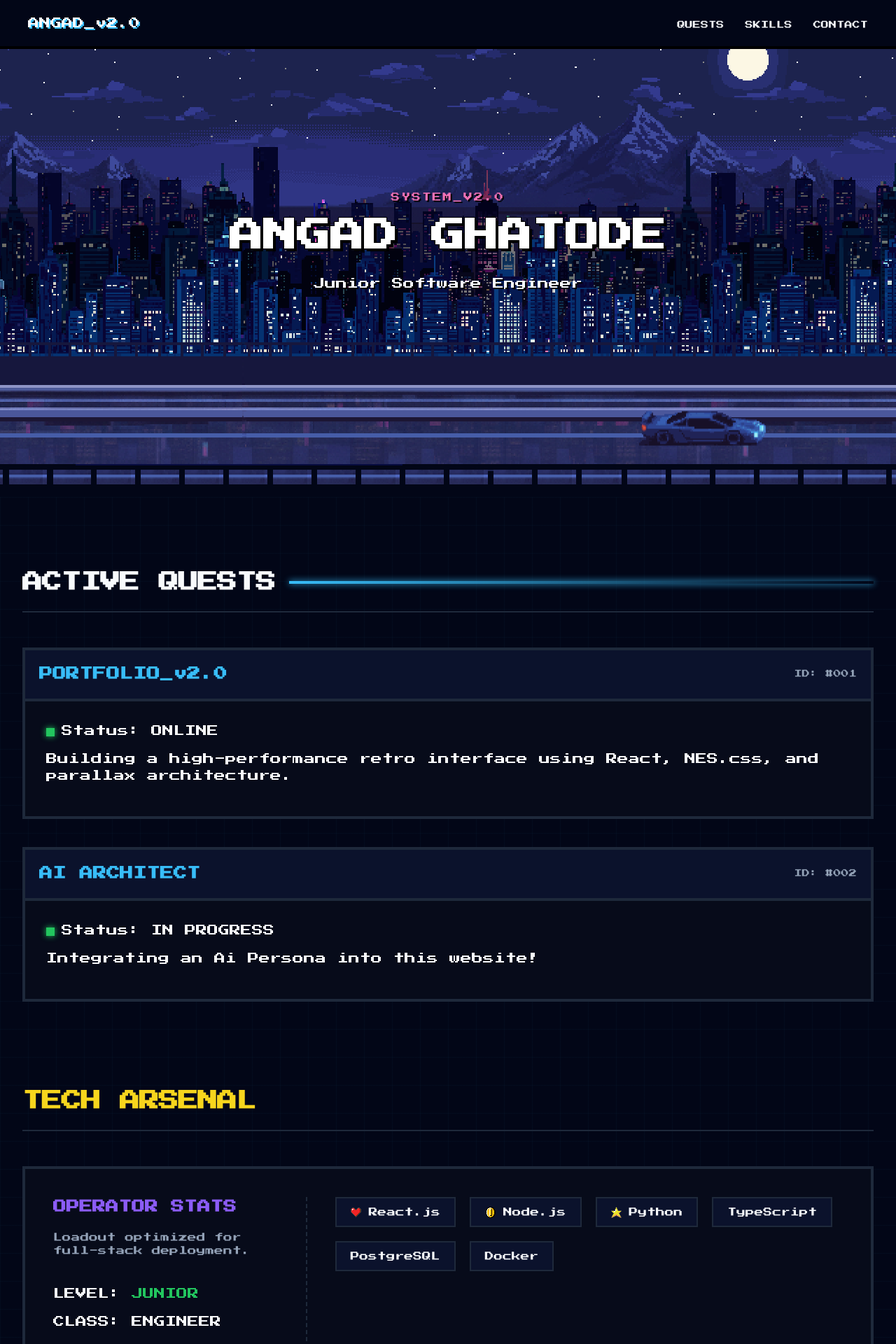
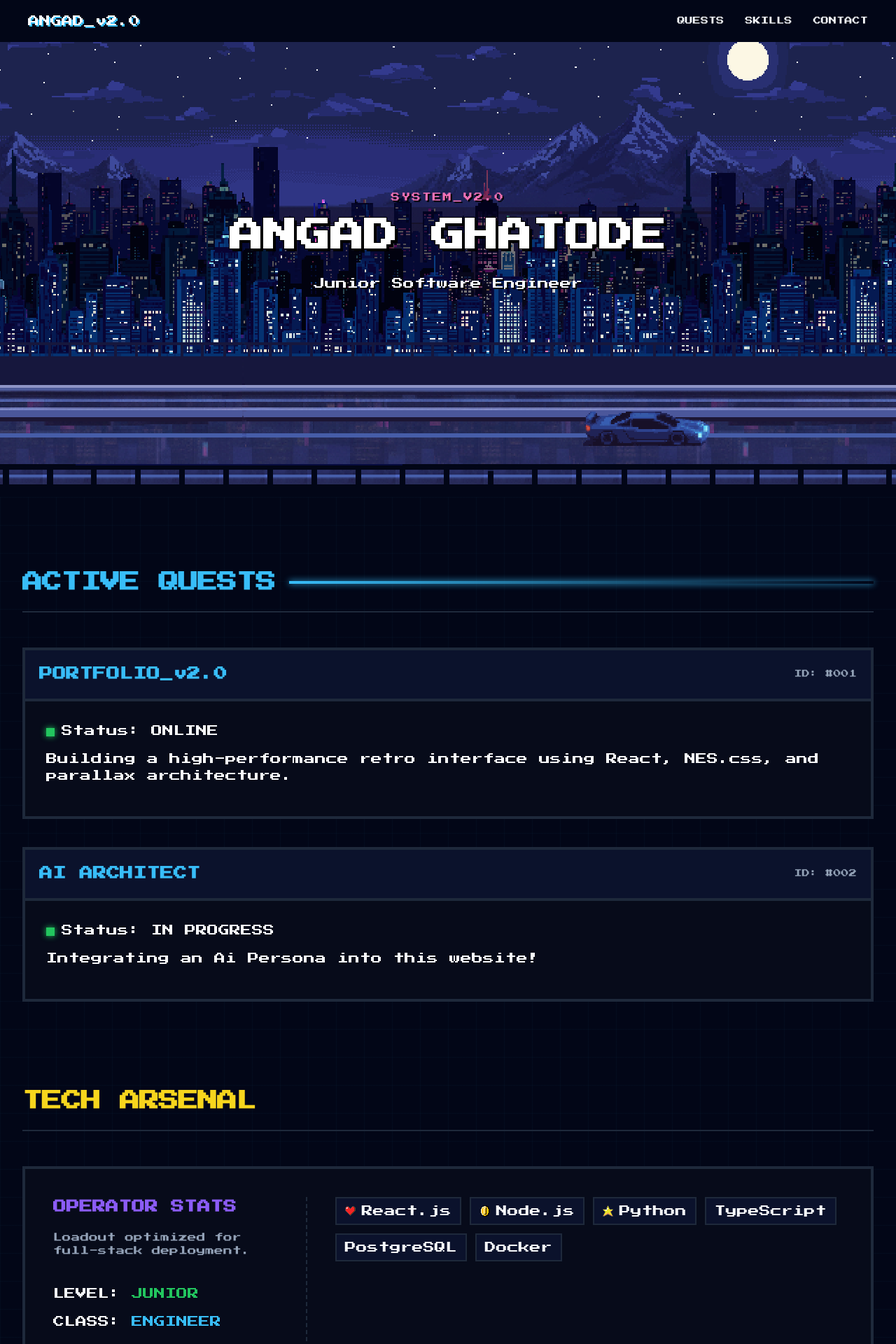
Before and after one commit to angadghatode/portfolio_website, a React (Vite) app in the folder my-pixel-portfolio/: page / in a window 1280 px wide. Shown: the top 1920 px of the page at 70% size. Built offline with nearby package versions, Linux system fonts and the light colour scheme.

Commit message:
mobile view fixes

```diff
--- a/my-pixel-portfolio/src/App.css
+++ b/my-pixel-portfolio/src/App.css
@@ -4,24 +4,24 @@
   --bg-primary: #020617;
   --bg-card: #070B1A;
   --bg-contrast: #0B122C;
-
   --accent-blue: #38BDF8;
   --accent-purple: #8B5CF6;
   --accent-pink: #F472B6;
   --accent-cyan: #22D3EE;
-
   --text-main: #F8FAFC;
   --text-muted: #94A3B8;
-
   --border-default: #1E293B;
   --border-glow: rgba(139, 92, 246, 0.6);
-
   --status-success: #22C55E;
   --status-error: #FB7185;
 }
 
 * {
   font-family: 'Press Start 2P', cursive !important;
+  -webkit-font-smoothing: none;
+  -moz-osx-font-smoothing: grayscale;
+  font-smooth: never;
+  text-rendering: optimizeSpeed;
   margin: 0;
   padding: 0;
   box-sizing: border-box;
@@ -31,8 +31,6 @@
 html, body, #root {
   width: 100%;
   min-height: 100vh;
-  margin: 0;
-  padding: 0;
   overflow-x: hidden;
   background-color: var(--bg-primary);
   color: var(--text-main);
@@ -45,16 +43,15 @@ html, body, #root {
   flex-direction: column;
 }
 
-
 .nes-container.is-dark {
   background-color: var(--bg-card) !important;
-  border-color: var(--accent-soft) !important;
+  border-color: var(--border-default) !important;
   color: var(--text-main) !important;
 }
 
 .nes-input.is-dark, .nes-textarea.is-dark {
   background-color: var(--bg-contrast) !important;
-  border-color: var(--accent-soft) !important;
+  border-color: var(--border-default) !important;
   color: var(--text-main) !important;
 }
 
@@ -66,7 +63,6 @@ html, body, #root {
 
 .nes-btn.is-primary:hover {
   background-color: var(--accent-pink) !important;
-  box-shadow: inset -4px -4px rgba(0, 0, 0, 0.5) !important;
 }
 
 .nes-btn.is-success {
@@ -74,13 +70,25 @@ html, body, #root {
   color: #fff !important;
 }
 
+.custom-pixel-btn {
+  background-color: #F472B6 !important;
+  color: #212529 !important;
+  box-shadow: 0 5px 0 #F472B6;
+  transition: all 0.1s;
+}
+
+.custom-pixel-btn:active {
+  box-shadow: 0 2px 0 #F472B6;
+  transform: translateY(3px);
+}
+
 .nes-badge span.is-primary { background-color: var(--accent-blue) !important; }
 .nes-badge span.is-success { background-color: var(--status-success) !important; }
 .nes-badge span.is-warning { background-color: var(--accent-pink) !important; }
-.nes-badge span.is-dark    { background-color: var(--bg-contrast) !important; border: 1px solid var(--accent-soft); }
+.nes-badge span.is-dark { background-color: var(--bg-contrast) !important; }
 
-.nes-text.is-primary { color: var(--accent-soft) !important; }
-.nes-text.is-error   { color: var(--accent-pink) !important; }
+.nes-text.is-primary { color: var(--accent-blue) !important; }
+.nes-text.is-error { color: var(--accent-pink) !important; }
 .nes-text.is-success { color: var(--status-success) !important; }
 
 .sticky-nav {
@@ -88,22 +96,24 @@ html, body, #root {
   top: 0;
   left: 0;
   width: 100%;
-  height: 70px;
+  height: 60px;
   z-index: 9999;
   display: flex;
   justify-content: space-between;
   align-items: center;
   padding: 0 40px;
-
-  background-color: #020617  !important;
-  border-top: none !important;
-  border-left: none !important;
-  border-right: none !important;
+  background-color: var(--bg-primary) !important;
+  border: none !important;
 }
 
 .nav-brand {
   color: var(--text-main);
   text-shadow: 2px 2px 0px var(--accent-blue);
+}
+
+.nav-links {
+  display: flex;
+  align-items: center;
 }
 
 .nav-links a {
@@ -118,22 +128,39 @@ html, body, #root {
   color: var(--accent-pink);
 }
 
-@keyframes skyScroll {
-  from { background-position: 0 bottom; }
-  to { background-position: -2923px bottom; }
+.menu-toggle {
+  display: none;
+  height: 45px;
+  width: 45px;
+  align-items: center;
+  justify-content: center;
+  background-color: var(--accent-pink) !important;
+  color: white !important;
+  border: none;
+  cursor: pointer;
 }
 
-@keyframes carCruise {
-  0%   { background-position: 0px bottom; }
-  30%  { background-position: -200px bottom; }
-  70%  { background-position: 100px bottom; }
-  100% { background-position: 0px bottom; }
+.menu-toggle-btn {
+  display: none; /* Hidden on desktop */
+  padding: 5px 10px !important;
+  background-color: var(--accent-pink) !important;
+  border-color: #000 !important;
+  margin-left: auto;
+  height: 45px;
+  width: 55px;
+  justify-content: center;
+  align-items: center;
+
 }
 
-@keyframes carRumble {
-  0%   { transform: translateY(0px); }
-  50%  { transform: translateY(-1px); }
-  100% { transform: translateY(0px); }
+
+@media (max-width: 768px) {
+  .menu-toggle-btn {
+    display: flex !important;
+  }
+}
+.menu-toggle-btn .nes-icon.menu::before {
+  color: white !important;
 }
 
 .parallax-banner {
@@ -156,16 +183,17 @@ html, body, #root {
   image-rendering: pixelated;
 }
 
-.sky-bg      { background-image: url('./assets/Sky.webp'); z-index: 1; animation: skyScroll 600s linear infinite; }
+.sky-bg { background-image: url('./assets/Sky.webp'); z-index: 1; animation: skyScroll 600s linear infinite; }
 .mountain-bg { background-image: url('./assets/Mountain.webp'); z-index: 2; animation: skyScroll 100s linear infinite; }
-.hills-bg    { background-image: url('./assets/city.webp'); z-index: 3; animation: skyScroll 30s linear infinite; }
-.grass-bg    { background-image: url('./assets/Road.webp'); z-index: 4; animation: skyScroll 5s linear infinite; }
-.car-bg      { background-image: url('./assets/car.webp'); z-index: 4; animation: carCruise 8s linear infinite, carRumble 0.2s steps(2) infinite; }
+.hills-bg { background-image: url('./assets/city.webp'); z-index: 3; animation: skyScroll 30s linear infinite; }
+.grass-bg { background-image: url('./assets/Road.webp'); z-index: 4; animation: skyScroll 5s linear infinite; }
+.car-bg { background-image: url('./assets/car.webp'); z-index: 4; animation: carCruise 8s linear infinite, carRumble 0.2s steps(2) infinite; }
 
 .banner-viewport {
   position: absolute;
   height: 100%;
-  width: 1400px;
+  width: 100%;
+  max-width: 1400px;
   left: 50%;
   transform: translateX(-50%);
   z-index: 10;
@@ -186,7 +214,6 @@ html, body, #root {
   border: none !important;
   text-align: center;
   max-width: 800px;
-  position: relative;
   z-index: 20;
 }
 
@@ -194,12 +221,7 @@ html, body, #root {
   font-size: 3rem;
   margin-bottom: 20px;
   color: #fff;
-  text-shadow:
-    4px 4px 0 #000,
-    -1px -1px 0 #000,
-    1px -1px 0 #000,
-    -1px 1px 0 #000,
-    1px 1px 0 #000;
+  text-shadow: 4px 4px 0 #000, -1px -1px 0 #000, 1px -1px 0 #000, -1px 1px 0 #000, 1px 1px 0 #000;
 }
 
 .profile-card p {
@@ -219,9 +241,7 @@ html, body, #root {
 
 .content-area {
   background-color: var(--bg-primary);
-  background-image:
-    linear-gradient(rgba(56, 189, 248, 0.03) 1px, transparent 1px),
-    linear-gradient(90deg, rgba(56, 189, 248, 0.03) 1px, transparent 1px);
+  background-image: linear-gradient(rgba(56, 189, 248, 0.03) 1px, transparent 1px), linear-gradient(90deg, rgba(56, 189, 248, 0.03) 1px, transparent 1px);
   background-size: 40px 40px;
   padding: 100px 0;
   position: relative;
@@ -275,9 +295,7 @@ html, body, #root {
 
 .mission-card:hover {
   border-color: var(--accent-blue) !important;
-  box-shadow:
-    0 0 20px rgba(56, 189, 248, 0.2),
-    inset 0 0 20px rgba(56, 189, 248, 0.1);
+  box-shadow: 0 0 20px rgba(56, 189, 248, 0.2), inset 0 0 20px rgba(56, 189, 248, 0.1);
   transform: translateY(-5px);
 }
 
@@ -292,7 +310,6 @@ html, body, #root {
 
 .mission-id { color: var(--text-muted); font-size: 0.7rem; }
 .mission-title { color: var(--accent-blue); margin: 0; font-size: 1.2rem; }
-
 .mission-body { padding: 30px; }
 
 .status-indicator {
@@ -303,7 +320,6 @@ html, body, #root {
   margin-right: 10px;
   box-shadow: 0 0 8px var(--status-success);
 }
-
 
 .arsenal-layout {
   display: grid;
@@ -322,21 +338,23 @@ html, body, #root {
 .arsenal-grid {
   display: flex;
   flex-wrap: wrap;
-  gap: 20px;
+  gap: 12px; /* Smaller gap for "little" feel */
+  justify-content: flex-start;
   align-content: flex-start;
 }
 
 .tech-chip {
   background-color: var(--bg-contrast);
   border: 2px solid var(--border-default);
-  padding: 10px 20px;
-  font-size: 0.8rem;
+  padding: 6px 12px; /* Reduced padding for smaller size */
+  font-size: 1rem;  /* Smaller font for the mini look */
   color: var(--text-main);
   transition: 0.2s;
-  cursor: default;
-  display: flex;
+  display: inline-flex; /* Ensures they only take up as much space as text needs */
   align-items: center;
-  gap: 10px;
+  gap: 8px;
+  width: auto; /* Prevents stretching */
+  height: auto; /* Prevents stretching */
 }
 
 .tech-chip:hover {
@@ -344,7 +362,6 @@ html, body, #root {
   color: var(--accent-purple);
   box-shadow: 0 0 10px rgba(139, 92, 246, 0.4);
 }
-
 
 .comms-terminal {
   background-color: #000 !important;
@@ -356,7 +373,6 @@ html, body, #root {
   position: relative;
 }
 
-
 .rec-light {
   position: absolute;
   top: -14px;
@@ -365,9 +381,6 @@ html, body, #root {
   font-size: 0.7rem;
   animation: blink 1s infinite;
 }
-
-@keyframes blink { 50% { opacity: 0; } }
-
 
 .footer-bar {
   text-align: center;
@@ -378,13 +391,6 @@ html, body, #root {
   font-size: 0.8rem;
 }
 
-@media (max-width: 1000px) {
-  .mission-grid { grid-template-columns: 1fr; }
-  .arsenal-layout { grid-template-columns: 1fr; border-right: none; }
-  .arsenal-sidebar { border-right: none; border-bottom: 2px dashed var(--border-default); padding-bottom: 30px; margin-bottom: 30px; }
-}
-
-
 .hidden-reveal {
   opacity: 0;
   filter: blur(5px);
@@ -392,91 +398,87 @@ html, body, #root {
   transition: all 0.8s ease-out;
 }
 
-.mission-card:nth-child(2) { transition-delay: 200ms; }
-.mission-card:nth-child(3) { transition-delay: 400ms; }
-
 .hidden-reveal.show {
   opacity: 1;
   filter: blur(0);
   transform: translateY(0);
 }
 
-/* --- MOBILE OPTIMIZATION (Fixes for Screens under 768px) --- */
+.mission-card:nth-child(2) { transition-delay: 200ms; }
+.mission-card:nth-child(3) { transition-delay: 400ms; }
+
+@keyframes skyScroll { from { background-position: 0 bottom; } to { background-position: -2923px bottom; } }
+@keyframes carCruise { 0%, 100% { background-position: 0px bottom; } 30% { background-position: -200px bottom; } 70% { background-position: 100px bottom; } }
+@keyframes carRumble { 0%, 100% { transform: translateY(0px); } 50% { transform: translateY(-1px); } }
+@keyframes blink { 50% { opacity: 0; } }
+
+@media (max-width: 1000px) {
+  .mission-grid { grid-template-columns: 1fr; }
+  .arsenal-layout { grid-template-columns: 1fr; }
+  .arsenal-sidebar { border-right: none; border-bottom: 2px dashed var(--border-default); padding-right: 0; padding-bottom: 30px; margin-bottom: 30px; }
+}
+
 @media (max-width: 768px) {
-  /* 1. Fix the Navigation Bar */
-  .sticky-nav {
-    padding: 0 15px;
-    height: 60px;
+  .sticky-nav { height: 80px; padding: 10px 20px; }
+  .nav-brand { font-size: 1rem !important; flex-shrink: 0; }
+  .menu-toggle { display: flex; margin-left: auto; }
+
+  .nav-links {
+    display: none;
+    flex-direction: column;
+    position: absolute;
+    top: 60px;
+    left: 0;
+    width: 100%;
+    background: #212529;
+    padding: 20px;
+    border-bottom: 4px solid #fff;
   }
+  .nav-links.open { display: flex; }
+  .nav-links a { margin: 10px 0; font-size: 1rem; }
 
-  .nav-brand {
-    font-size: 0.6rem; /* Scale down brand name */
+  .parallax-banner { height: 400px; margin-top: 50px; }
+  .profile-card h1 { font-size: 2rem !important; line-height: 1.1; margin-bottom: 10px; width: 100%; }
+  .profile-card p { font-size: 1rem; }
+  .system-tag { font-size: 0.5rem !important; }
+
+  .content-width-limiter { width: 90%; }
+  .section-title { font-size: 1.2rem !important; }
+
+  .arsenal-layout { padding: 20px; align-items: flex-start; }
+  .arsenal-grid {
+    display: flex; /* Changed from grid back to flex */
+    justify-content: center; /* Centers the small chips on mobile */
+    gap: 10px;
   }
-
-  .nav-links a {
-    margin-left: 10px;
-    font-size: 0.5rem; /* Tiny links to fit on one row */
-  }
-
-  /* 2. Fix the Parallax Banner Height */
-  .parallax-banner {
-    height: 400px; /* Shorter banner for mobile */
-    margin-top: 50px;
-  }
-
-  /* 3. Fix the Profile Card Text Overflow */
-  .profile-card h1 {
-    font-size: 1.4rem; /* Significantly smaller name */
-    line-height: 1.2;
-    padding: 0 10px;
-    word-break: break-word; /* Ensure name doesn't shoot off screen */
-  }
-
-  .profile-card p {
-    font-size: 0.7rem; /* Smaller subtitle */
-  }
-
-  .system-tag {
-    font-size: 0.5rem !important;
-  }
-
-  /* 4. Center Content & Adjust Grids */
-  .content-width-limiter {
-    width: 90%;
-    padding: 0;
-  }
-
-  .mission-grid {
-    grid-template-columns: 1fr; /* Stack cards vertically */
-  }
-
-  .mission-card {
-    min-width: unset; /* Allow cards to shrink */
-  }
-
-  /* 5. Fix Tech Arsenal Sidebar */
-  .arsenal-layout {
-    grid-template-columns: 1fr;
-    padding: 20px;
-  }
-
-  .arsenal-sidebar {
-    border-right: none;
-    border-bottom: 2px dashed var(--border-default);
-    padding-right: 0;
-    padding-bottom: 20px;
-    margin-bottom: 20px;
+  .tech-chip {
+    padding: 10px 10px;
+    font-size: 1rem;
+    width: auto; /* Ensure they don't take full width on mobile */
   }
 }
 
-/* --- SMALL MOBILE (Fixes for screens under 480px) --- */
 @media (max-width: 480px) {
-  .profile-card h1 {
-    font-size: 1.1rem;
+  .profile-card h1 { font-size: 2rem !important; }
+}
+
+@media (max-width: 768px) {
+  .car-bg {
+    animation: carCruiseMobile 8s linear infinite, carRumble 0.2s steps(2) infinite !important;
   }
 
-  .nav-links {
-    display: flex;
-    gap: 5px;
+  /* 2. New animation specifically for the mobile viewport */
+  @keyframes carCruiseMobile {
+    0%   { background-position: 35% bottom; }
+    30%  { background-position: 30% bottom; }
+    70%  { background-position: 25% bottom; }
+    100% { background-position: 35% bottom; }
   }
 }
+
+@media (max-width: 768px) {
+  @keyframes carCruise {
+    0%, 100% { background-position: left 10% bottom; }
+    50% { background-position: left 15% bottom; }
+  }
+}
--- a/my-pixel-portfolio/src/App.jsx
+++ b/my-pixel-portfolio/src/App.jsx
@@ -3,6 +3,7 @@ import "./App.css";
 import { useState, useEffect } from 'react';
 
 function App() {
+  const [isMenuOpen, setIsMenuOpen] = useState(false);
   const [scrollY, setScrollY] = useState(0);
 
   useEffect(() => {
@@ -30,10 +31,19 @@ function App() {
     <div className="app-holder">
       <nav className="nes-container sticky-nav">
         <div className="nav-brand">ANGAD_v2.0</div>
-        <div className="nav-links">
-          <a href="#quests">QUESTS</a>
-          <a href="#skills">SKILLS</a>
-          <a href="#contact">CONTACT</a>
+        {/* Hamburger Button - Only visible on mobile */}
+        <button
+          type="button"
+          className="nes-btn is-primary menu-toggle-btn"
+          onClick={() => setIsMenuOpen(!isMenuOpen)}
+        >
+          {isMenuOpen ? "X" : "≡"}
+        </button>
+
+        <div className={`nav-links ${isMenuOpen ? "open" : ""}`}>
+          <a href="#quests" onClick={() => setIsMenuOpen(false)}>QUESTS</a>
+          <a href="#skills" onClick={() => setIsMenuOpen(false)}>SKILLS</a>
+          <a href="#contact" onClick={() => setIsMenuOpen(false)}>CONTACT</a>
         </div>
       </nav>
 
@@ -48,7 +58,7 @@ function App() {
           <div className="banner-content">
             <div className="profile-card" style={{ transform: `translateY(${scrollY * 0.2}px)` }}>
               <p className="system-tag">SYSTEM_v2.0</p>
-              <h1>ANGAD GHATODE</h1>
+              <h1 className="profile-card">ANGAD GHATODE</h1>
               <p>Junior Software Engineer</p>
             </div>
           </div>
```
